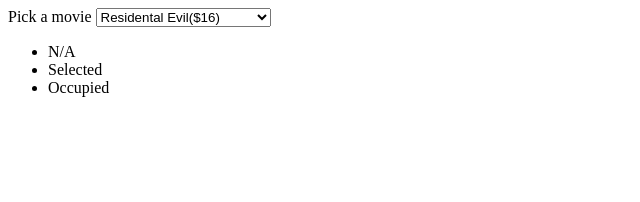
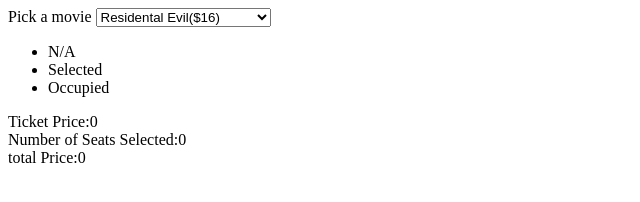
Before and after one commit to pardeep-jpg/c0789770_CSD2214_7_TEST1_MovieTickets, a plain HTML site: page movie.html in a window 1280 px wide. Shown: the whole page, without its empty margins (0-640 px from the left). Drawn offline with Linux system fonts and the light colour scheme.

Commit message:
Update movie.html

```diff
--- a/movie.html
+++ b/movie.html
@@ -92,10 +92,16 @@
       </div>
     </div>
 
+    <p class="text" style="font-size: 1em;margin:0px 0px 15px 0px">
+      Ticket Price:<span id="count">0</span> <br>
+      Number of Seats Selected:<span id="total" >0</span><br>
+     total Price:<span id="total" >0</span><br>
+      </p>
 
 
 
-    </form>
+
+
 
   </body>
 </html>
```
